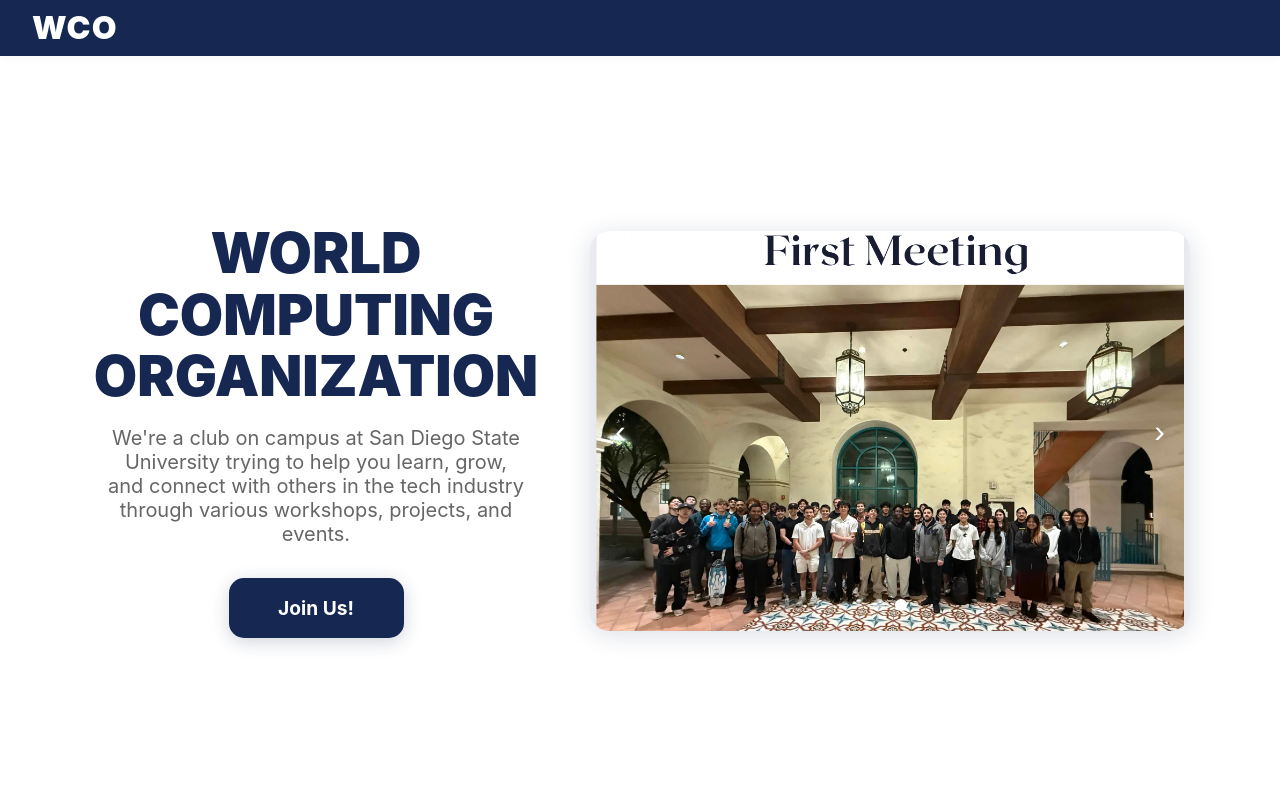
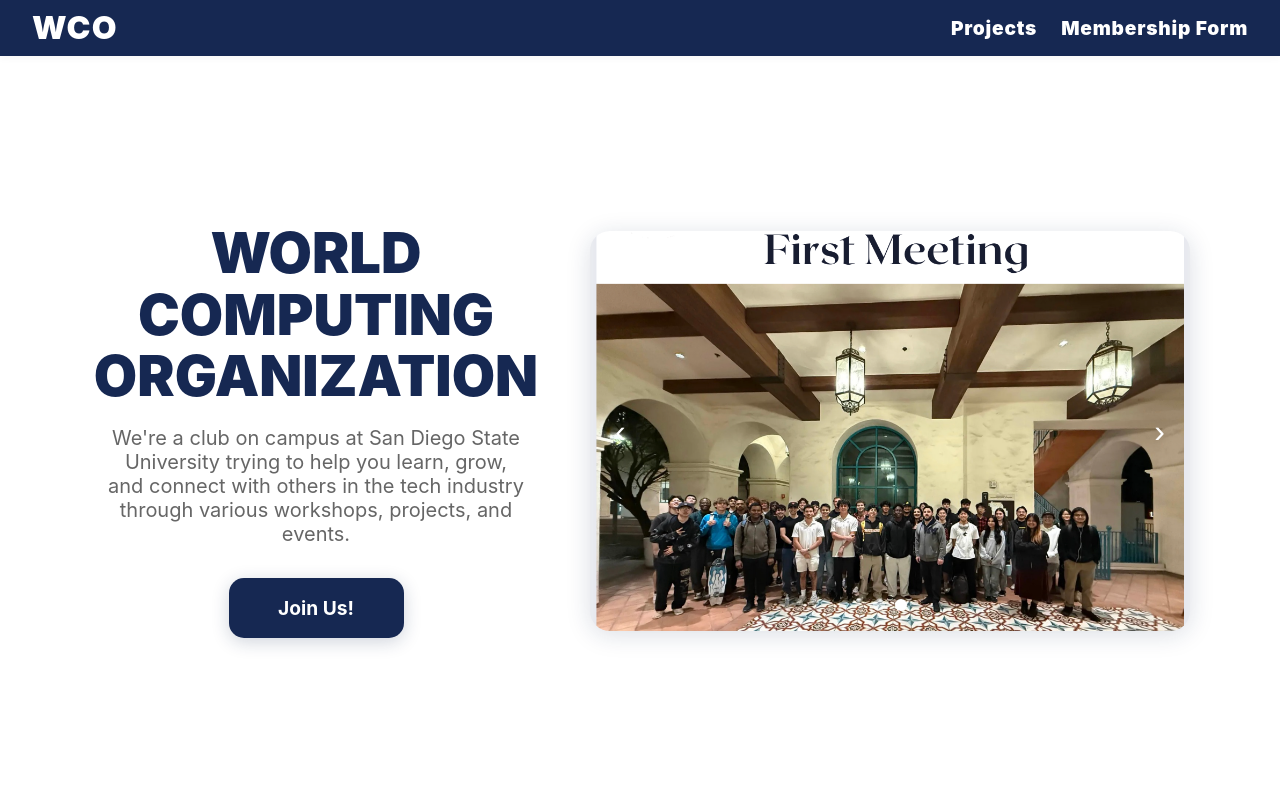
Before and after one commit to WorldComputingSDSU/Website_Fall_2025, a React (Create React App) app in the folder wcofall25/: page / in a window 1280 px wide. Shown: the top 800 px of the page. Built offline with nearby package versions, Linux system fonts and the light colour scheme.

Commit message:
header updates and navigation added

```diff
--- a/wcofall25/src/components/Pages/HomePage.jsx
+++ b/wcofall25/src/components/Pages/HomePage.jsx
@@ -4,7 +4,7 @@
 import Upcoming from "../upcomingEvents/Upcoming";
 import Connect from "../connect/Connect";
 import Footer from "../footer/Footer";
-import "/Users/darielgutierrez/Desktop/Website_Fall_2025/wcofall25/src/index.css";
+import "../../index.css";
 
 const HomePage = () => {
   return (
--- a/wcofall25/src/components/header/Header.css
+++ b/wcofall25/src/components/header/Header.css
@@ -34,3 +34,31 @@
   border: none;
   padding: 0;
 }
+
+.wco-header-logo:hover {
+  cursor: pointer;
+}
+
+.wco-header-right-container {
+  display: flex;
+  align-items: center;
+  gap: 24px;
+  margin-right: 32px;
+}
+
+.wco-header-right-items {
+  color: #fff;
+  font-family: "Inter", "Arial", sans-serif;
+  font-weight: 900;
+  font-size: 1.2rem;
+  letter-spacing: 0.04em;
+  margin-right: 0;
+}
+
+.wco-header-projects:hover {
+  cursor: pointer;
+}
+
+.wco-header-right-items:hover {
+  cursor: pointer;
+}
--- a/wcofall25/src/components/header/Header.jsx
+++ b/wcofall25/src/components/header/Header.jsx
@@ -1,10 +1,25 @@
 import "./Header.css";
+import { useNavigate } from "react-router-dom";
 
 function Header() {
+  const navigate = useNavigate();
   return (
     <header className="wco-header-bar">
-      <div className="wco-header-logo">WCO</div>
-      <div className="wco-header-join"></div>
+      <div className="wco-header-logo" onClick={() => navigate("/")}>
+        WCO
+      </div>
+      <div className="wco-header-right-container">
+        <div
+          className="wco-header-right-items"
+          onClick={() => navigate("/projects")}>
+          Projects
+        </div>
+        <div
+          className="wco-header-right-items"
+          onClick={() => navigate("/MembershipForm")}>
+          Membership Form
+        </div>
+      </div>
     </header>
   );
 }
```
Also changed, not shown: wcofall25/src/components/ProjectShowcase/ProjectShowcase.jsx (+6 -11 lines).
